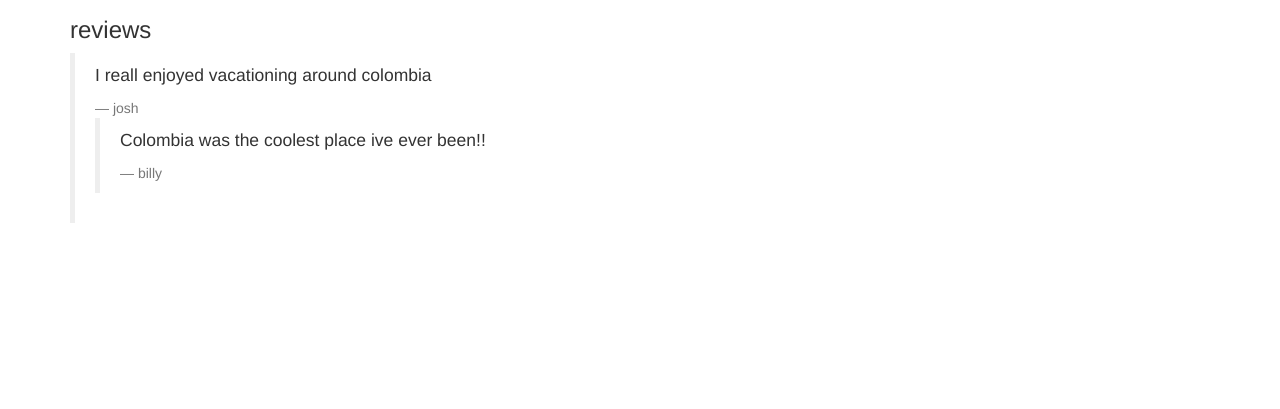
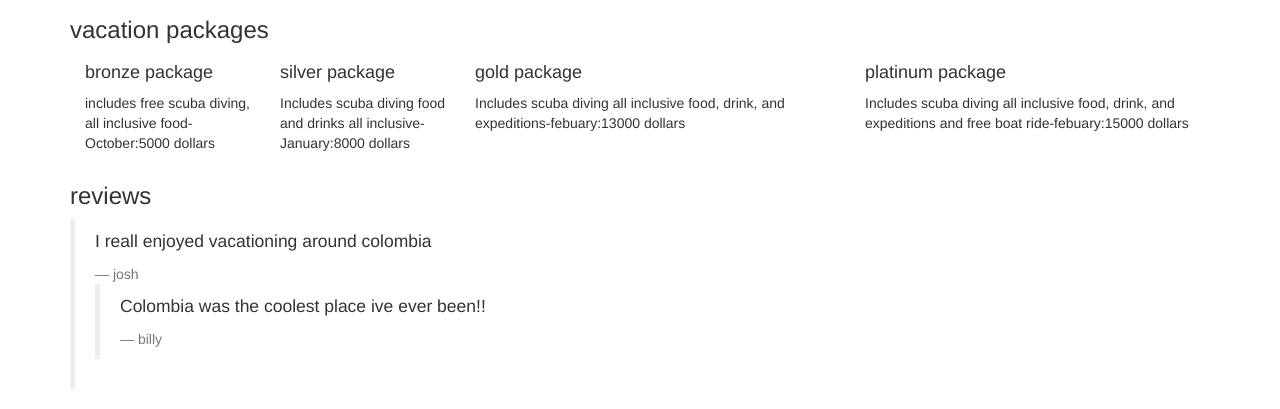
Before and after one commit to kmh620/vacation-site, a plain HTML site: page index.html in a window 1280 px wide. Shown: the part 654-1063 px from the top of the page. Before the commit the page ends 897 px from the top, so only its background shows below. Drawn offline with nearby package versions, Linux system fonts and the light colour scheme.

Commit message:
Add package info grid, rows and columns inside of container

```diff
--- a/index.html
+++ b/index.html
@@ -16,9 +16,36 @@
     <p class="bg-success">Lorem ipsum dolor sit amet, consectetur adipiscing elit. Integer blandit magna at commodo bibendum. Donec dignissim elementum nisi sit amet convallis. In vestibulum ultricies ante, vel convallis ligula aliquet ut. Quisque ultricies leo vel ante elementum elementum. Donec hendrerit in nunc placerat consectetur. Mauris a porttitor odio. Donec ex nisi, condimentum quis ullamcorper nec, aliquam et risus. Proin condimentum urna vel sollicitudin eleifend. Nam at rhoncus velit, suscipit rhoncus urna. Aenean volutpat odio ac diam commodo, eget accumsan risus scelerisque. Vivamus aliquam ex at ultricies porttitor. Donec sed elementum lectus. Pellentesque dictum felis arcu. Vestibulum vitae libero in mi porta malesuada. Proin eu blandit lacus.
 
     </p>
+
     <p>Nunc ac lorem vulputate, rutrum felis a, dignissim metus. Praesent a lorem purus. Cras ut quam vitae nunc dapibus iaculis id at dolor. Suspendisse sodales sit amet mauris nec consectetur. Suspendisse tristique maximus augue, in pretium arcu convallis sed. Curabitur a ligula vitae urna aliquet cursus. Etiam commodo eros enim, et venenatis leo aliquam eu. Quisque ultricies imperdiet lorem, ut eleifend felis finibus eget.</p>
+
     <h2 class="bg-warning">more</h2>
+
     <p>Cras sem mi, ultrices eu sem vitae, fermentum mollis lorem. Quisque eu sollicitudin neque. Donec posuere nisi sed malesuada condimentum. Praesent vestibulum, tortor id efficitur varius, ante diam fermentum dui, in mollis orci urna quis augue. Aliquam malesuada, eros mollis maximus pellentesque, urna dui pharetra mi, sit amet porttitor diam velit et ipsum. Nulla feugiat pulvinar neque id commodo. In at pulvinar ipsum, eu mollis purus. Nunc porta pharetra lacus. Praesent semper ullamcorper est eget sollicitudin. Duis sit amet mi sit amet odio rutrum mollis suscipit et nulla. In hac habitasse platea dictumst.</p>
+
+    <h3>vacation packages</h3>
+
+    <div class="container">
+      <div class="row">
+        <div class="col-md-2">
+          <h4>bronze package</h4>
+          <p>includes free scuba diving, all inclusive food-October:5000 dollars</p>
+        </div>
+        <div class="col-md-2">
+          <h4>silver package</h4>
+          <p>Includes scuba diving food and drinks all inclusive-January:8000 dollars</p>
+        </div>
+        <div class="col-md-4">
+          <h4>gold package</h4>
+          <p>Includes scuba diving all inclusive food, drink, and expeditions-febuary:13000 dollars</p>
+        </div>
+        <div class="col-md-4">
+          <h4>platinum package</h4>
+          <p>Includes scuba diving all inclusive food, drink, and expeditions and free boat ride-febuary:15000 dollars</p>
+        </div>
+      </div>
+    </div>
+
     <h3>reviews</h3>
     <blockquote>
     <p>I reall enjoyed vacationing around colombia</p>
```
Lines whose indentation alone changed are shown as unchanged.
